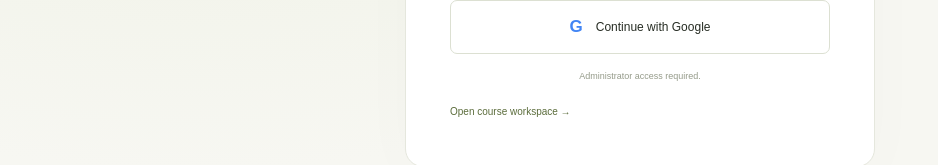
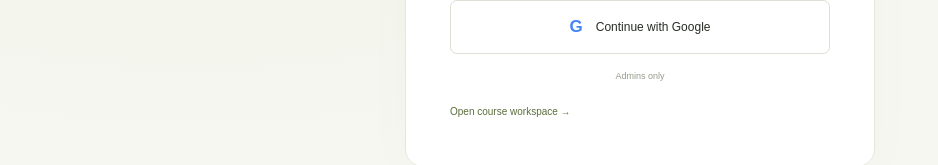
Before and after one commit to AngelaGu706/humor-admin, a Next.js app: page /login in a window 1280 px wide. Shown: the part 469-634 px from the top of the page, without its empty margins (0-938 px from the left). Built offline with nearby package versions, Linux system fonts and the light colour scheme; no server answers.

Commit message:
Simplify sign-in labels: app/login/page.tsx

```diff
--- a/app/login/page.tsx
+++ b/app/login/page.tsx
@@ -6,9 +6,9 @@ export default async function Login({ searchParams }: { searchParams: Promise<{
   const configured = Boolean(process.env.NEXT_PUBLIC_SUPABASE_URL && process.env.NEXT_PUBLIC_SUPABASE_PUBLISHABLE_KEY);
   return <main className="auth-page"><div className="auth-brand"><UtensilsCrossed size={24} /> NYC FOOD SPOTS <span>ADMIN</span></div>
     <section className="auth-card"><div className="icon-tile"><ShieldCheck size={26}/></div>
-      <h1>Admin sign-in</h1><p className="muted">Manage food picks.</p>
+      <h1>Admin sign-in</h1><p className="muted">Manage food picks</p>
       {configured ? <LoginButton failed={Boolean(error)}/> : <p className="notice">Connect the Supabase environment variables to enable sign-in.</p>}
-      <p className="auth-note">Administrator access required.</p>
+      <p className="auth-note">Admins only</p>
       <Link href="/course-login" className="text-link">Open course workspace →</Link>
     </section></main>;
 }
```
